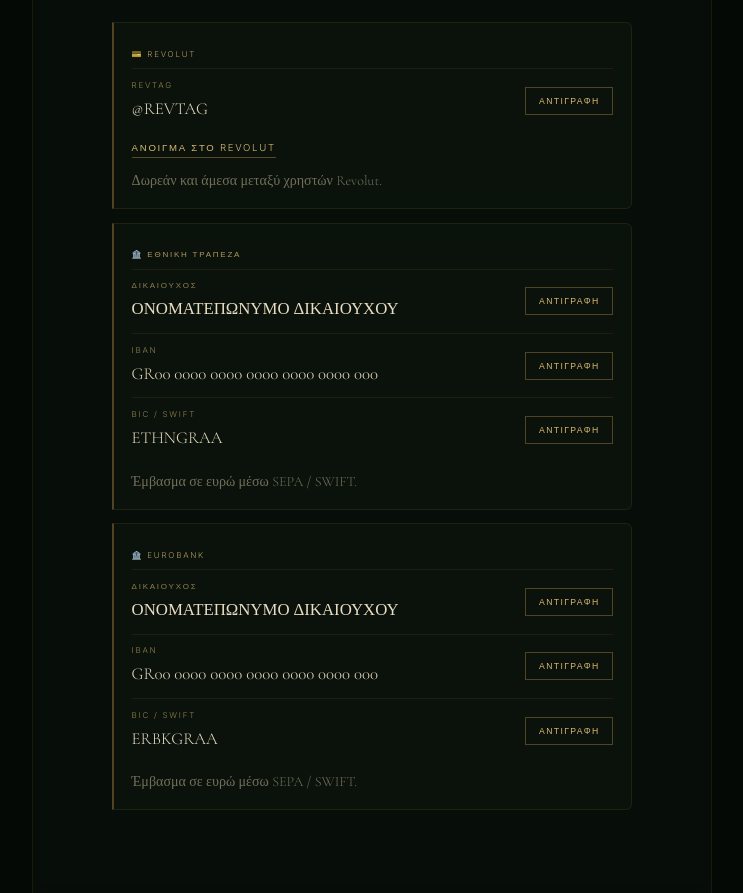
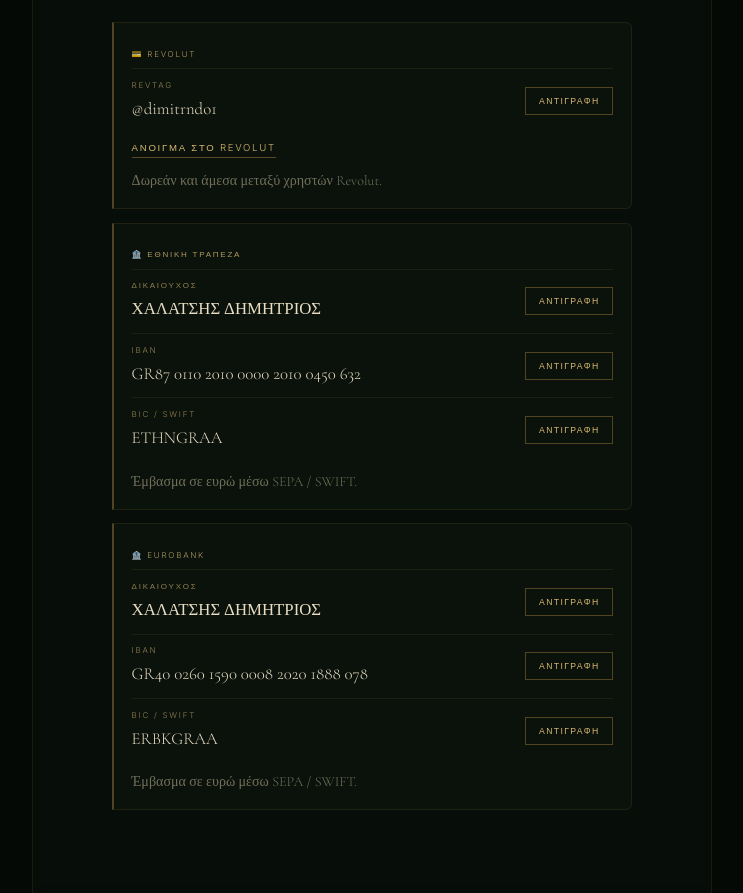
Before and after one commit to Dimitriosxal/Wedding-Site, a plain HTML site: page index.html in a window 1280 px wide. Shown: the part 8602-9495 px from the top of the page, without its empty margins (268-1011 px from the left). Drawn offline with nearby package versions, Linux system fonts and the light colour scheme; a web font is replaced by a local one.

Commit message:
Update payment holder and banking details

```diff
--- a/index.html
+++ b/index.html
@@ -365,11 +365,11 @@ footer{position:relative;z-index:20;text-align:center;padding:4.6rem 2rem;border
 <script>
 /* ═════════ ΡΥΘΜΙΣΕΙΣ ΠΛΗΡΩΜΩΝ — συμπληρώστε ΜΟΝΟ εδώ ═════════ */
 const GIFT = {
-  holder:   'ΟΝΟΜΑΤΕΠΩΝΥΜΟ ΔΙΚΑΙΟΥΧΟΥ',
-  iris:     '69XXXXXXXX',
-  revtag:   'REVTAG',   // χωρίς το @
-  nbg:      { iban:'GR00 0000 0000 0000 0000 0000 000', bic:'ETHNGRAA' },
-  eurobank: { iban:'GR00 0000 0000 0000 0000 0000 000', bic:'ERBKGRAA' }
+  holder:   'ΧΑΛΑΤΣΗΣ ΔΗΜΗΤΡΙΟΣ',
+  iris:     '6980266621',
+  revtag:   'dimitrndo1',   // χωρίς το @
+  nbg:      { iban:'GR87 0110 2010 0000 2010 0450 632', bic:'ETHNGRAA' },
+  eurobank: { iban:'GR40 0260 1590 0008 2020 1888 078', bic:'ERBKGRAA' }
 };
 
 /* ═════════ ΜΕΤΑΦΡΑΣΕΙΣ ΑΓΓΛΙΚΑ (τα ελληνικά διαβάζονται απευθείας από τη σελίδα) ═════════ */
```
